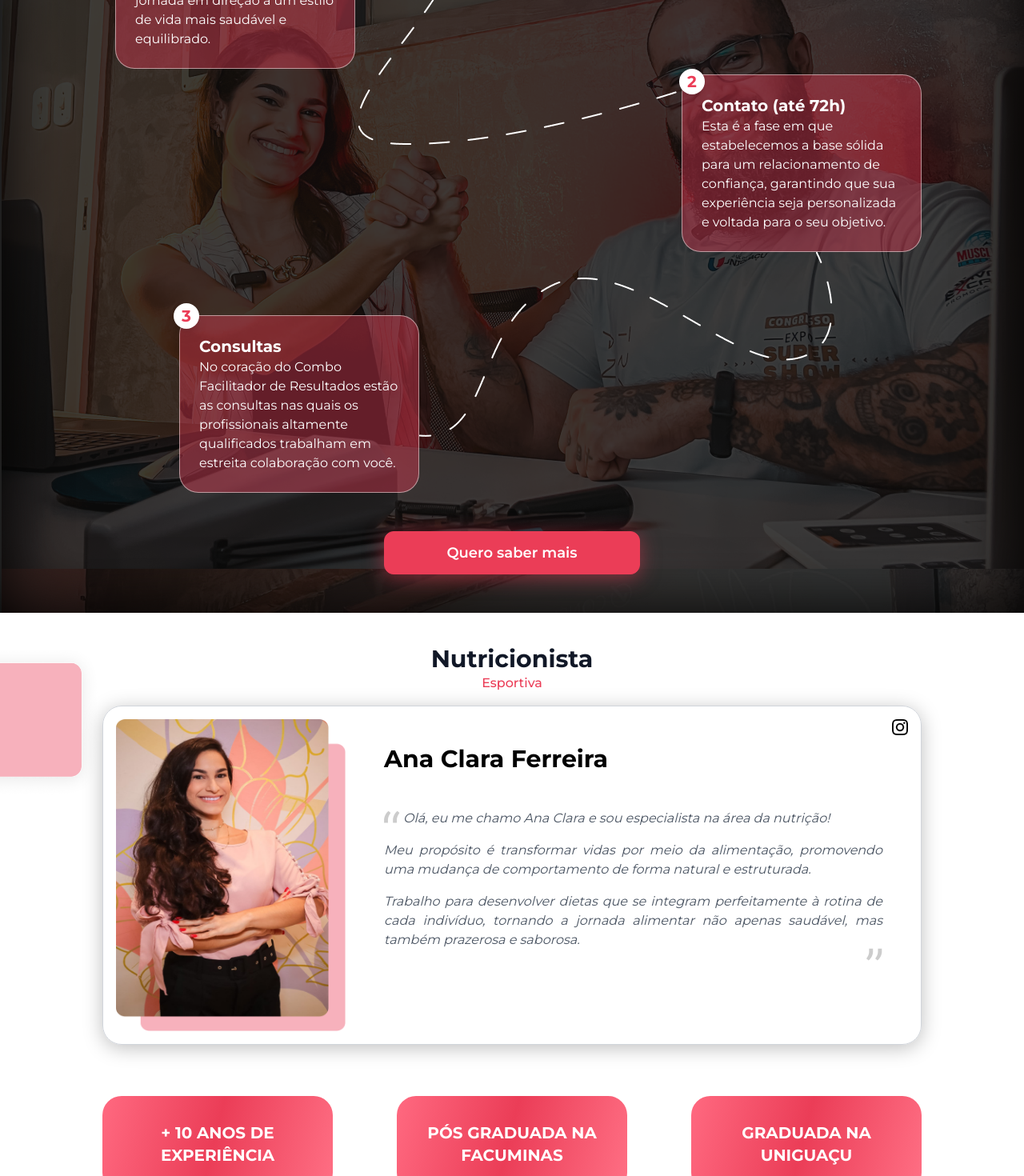
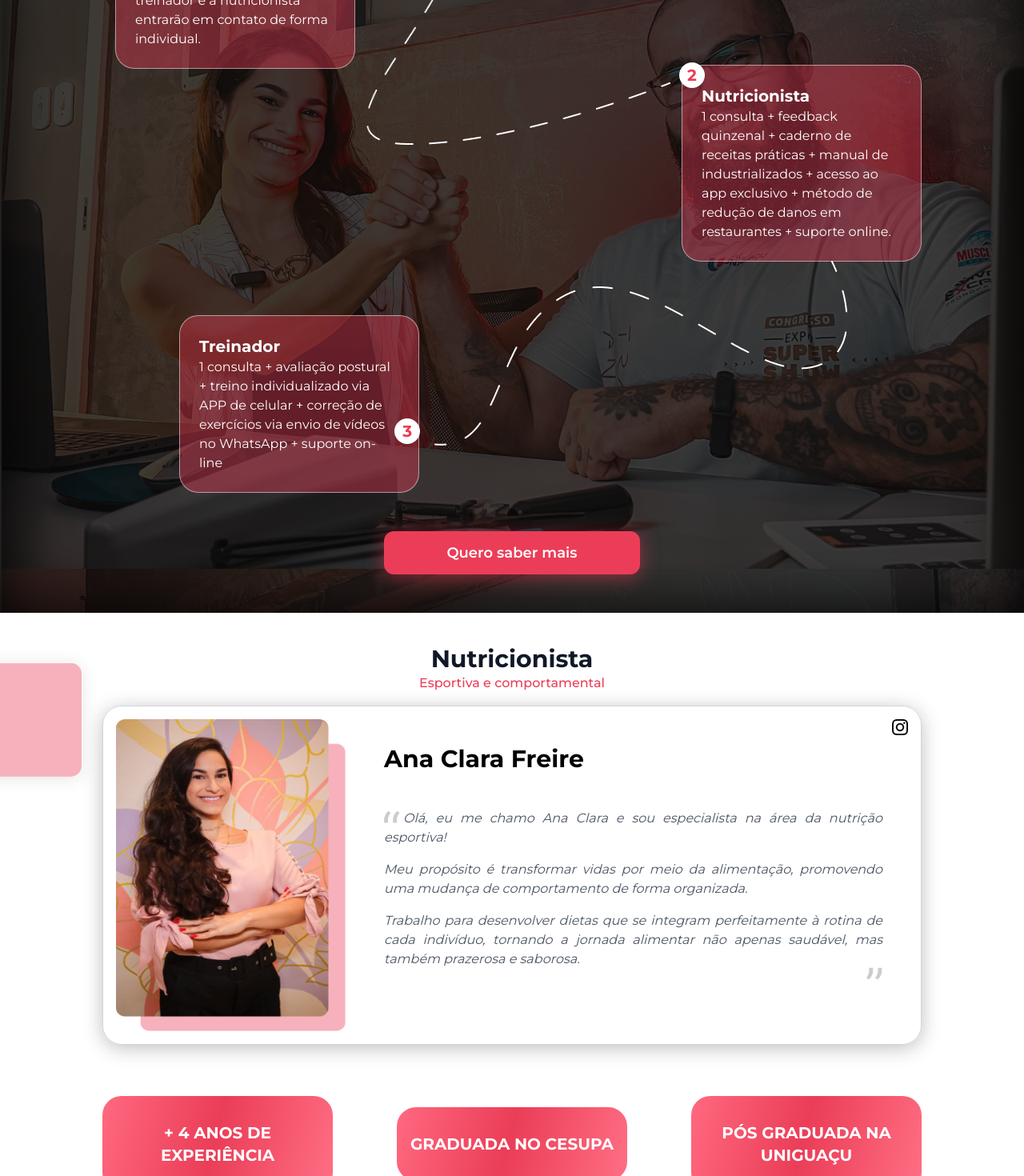
Before and after one commit to leafartech/facilitadorderesultados, a Next.js app: page / in a window 1280 px wide. Shown: the part 1220-2690 px from the top of the page at 80% size. Built offline with nearby package versions, Linux system fonts and the light colour scheme.

Commit message:
versao-final-03

```diff
--- a/src/app/layout.tsx
+++ b/src/app/layout.tsx
@@ -6,7 +6,7 @@ const montserrat = Montserrat({ subsets: ['latin'] })
 
 export const metadata: Metadata = {
   title: 'Combo Facilitador de resultados',
-  description: 'Combo exclusivo do João Navarro (Treinador) com a Ana Clara Ferreira (Nutricionista) com desconto!',
+  description: 'Revitalize seu estilo de vida e conquiste seus objetivos de forma eficiente e sustentável por meio de nossa abordagem individualizada.',
 }
 
 export default function RootLayout({
--- a/src/app/page.tsx
+++ b/src/app/page.tsx
@@ -110,29 +110,30 @@ export default function Home() {
             <div className="relative h-[700px] sm:h-[824px] max-w-5xl w-full flex flex-col sm:flex-row sm:items-center px-4 gap-8 sm:gap-0 mt-6">
               <div className="relative sm:absolute sm:top-12">
                 <TimelineCard
-                  main="Aquisição"
+                  main="Contato"
                   // É o momento crucial em que você decide investir em si mesmo
-                  paragraph="A aquisição é o momento crucial em que você decide investir em si mesmo e dá o primeiro passo para a sua jornada em direção a um estilo de vida mais saudável e equilibrado."
+                  paragraph="Esta é a fase em que estabelecemos uma base sólida para um relacionamento de confiança. Em até 72h, o treinador e a nutricionista entrarão em contato de forma individual."
+                  // paragraph="Em até 72 horas, estabeleceremos uma base sólida para um relacionamento de confiança, garantindo que sua experiência seja personalizada e voltada para o seu objetivo."
                 >
-                  <p className="absolute -top-4 -left-2 sm:-right-2 float-number">1</p>
+                  <p className="absolute -top-4 -left-2 sm:left-[90%] sm:top-[84px] float-number">1</p>
                 </TimelineCard>
               </div>
-              <img src="./images/arrow1.png" alt="" className="absolute top-[90px] left-[276px] w-[476px] h-[299px] hidden sm:block" />
+              <img src="./images/arrow1.png" alt="" className="absolute top-[90px] left-[292px] w-[418px] h-[299px] hidden sm:block" />
               <div className="relative sm:absolute right-0">
                 <TimelineCard
-                  main="Contato (até 72h)"
-                  paragraph="Esta é a fase em que estabelecemos a base sólida para um relacionamento de confiança, garantindo que sua experiência seja personalizada e voltada para o seu objetivo."
+                  main="Nutricionista"
+                  paragraph="1 consulta + feedback quinzenal + caderno de receitas práticas + manual de industrializados + acesso ao app exclusivo + método de redução de danos em restaurantes + suporte online. "
                 >
-                  <p className="absolute -top-4 -left-2 sm:-top-2 sm:-left-1 float-number">2</p>
+                  <p className="absolute -top-4 -left-2 sm:-top-1 sm:-left-1 float-number">2</p>
                 </TimelineCard>
               </div>
-              <img src="./images/arrow2.png" alt="" className="absolute bottom-[70px] right-[111px] hidden sm:block" />
+              <img src="./images/arrow2.png" alt="" className="absolute bottom-[59px] right-[92px] hidden sm:block" />
               <div className="relative sm:absolute bottom-0 sm:left-24">
                 <TimelineCard
-                  main="Consultas"
-                  paragraph="No coração do Combo Facilitador de Resultados estão as consultas nas quais os profissionais altamente qualificados trabalham em estreita colaboração com você."
+                  main="Treinador"
+                  paragraph="1 consulta + avaliação postural + treino individualizado via APP de celular + correção de exercícios via envio de vídeos no WhatsApp + suporte on-line"
                 >
-                  <p className="absolute -top-4 -left-2 float-number sm:bottom-[52px] sm:-right-4">3</p>
+                  <p className="absolute -top-4 -left-2 float-number sm:left-[90%] sm:top-[58%] sm:-right-4">3</p>
                 </TimelineCard>
               </div>
             </div>
@@ -142,16 +143,16 @@ export default function Home() {
           </div>
         </Section>
         <Section id="nutricionista" parallax={false}>
-          <Text main="Nutricionista" subtitle="Esportiva" bg={false} />
-          <IdentityCard href="https://instagram.com/nutri.anaclarafsaa?igshid=MzRlODBiNWFlZA==" name="Ana Clara Ferreira" firstWord="Olá, " citation={
-            ['eu me chamo Ana Clara e sou especialista na área da nutrição!',
-              'Meu propósito é transformar vidas por meio da alimentação, promovendo uma mudança de comportamento de forma natural e estruturada.',
+          <Text main="Nutricionista" subtitle="Esportiva e comportamental" bg={false} />
+          <IdentityCard href="https://instagram.com/nutri.anaclarafsaa?igshid=MzRlODBiNWFlZA==" name="Ana Clara Freire" firstWord="Olá, " citation={
+            ['eu me chamo Ana Clara e sou especialista na área da nutrição esportiva!',
+              'Meu propósito é transformar vidas por meio da alimentação, promovendo uma mudança de comportamento de forma organizada.',
               'Trabalho para desenvolver dietas que se integram perfeitamente à rotina de cada indivíduo, tornando a jornada alimentar não apenas saudável, mas também prazerosa e saborosa.']
           } imagePath="ana-clara" />
           <div className="w-full max-w-5xl flex flex-col sm:flex-row gap-4 sm:gap-20 items-center justify-between mt-8 sm:mt-16 pb-8 px-4 sm:px-0">
-            <InformativeCard title="+ 10 anos de experiência" />
-            <InformativeCard title="Pós graduada na Facuminas" />
-            <InformativeCard title="Graduada na Uniguaçu" />
+            <InformativeCard title="+ 4 anos de experiência" />
+            <InformativeCard title="Graduada no Cesupa" />
+            <InformativeCard title="Pós Graduada na Uniguaçu" />
           </div>
           <img src="./images/rect.png" alt="retângulo" className="hidden sm:block absolute top-0 left-0 h-48" />
         </Section>
@@ -205,13 +206,13 @@ export default function Home() {
               <div className="text-white flex flex-col">
                 <h5 className="font-semibold text-3xl">Planos</h5>
                 <div className="grid grid-cols-2 gap-3 mt-4">
-                  <a href="https://pay.kiwify.com.br/TMdmcNk" className="border border-white rounded-xl font-medium py-2 text-center hover:bg-white hover:text-my hover:font-bold">Mensal</a>
-                  <a href="https://pay.kiwify.com.br/icSlEZE" className="relative border border-white bg-white hover:border-white/95 hover:bg-white/95 text-my rounded-xl font-bold py-2 text-center">
+                  <a href="https://pay.kiwify.com.br/gvjUM43" className="border border-white rounded-xl font-medium py-2 text-center hover:bg-white hover:text-my hover:font-bold">Mensal</a>
+                  <a href="https://pay.kiwify.com.br/V3HSTLx" className="relative border border-white bg-white hover:border-white/95 hover:bg-white/95 text-my rounded-xl font-bold py-2 text-center">
                     <span className="absolute -top-[22px] text-sm font-medium right-0 text-white/50 flex items-end"><StarIcon className="w-5 h-5" />Favorito</span>
                     Trimestral
                   </a>
-                  <a href="https://pay.kiwify.com.br/5rhrfyy" className="border border-white rounded-xl font-medium py-2 text-center hover:bg-white hover:text-my hover:font-bold">Semestral</a>
-                  <a href="https://pay.kiwify.com.br/ejHnms7" className="border border-white rounded-xl font-medium py-2 text-center hover:bg-white hover:text-my hover:font-bold">Anual</a>
+                  <a href="https://pay.kiwify.com.br/U1VMdBb" className="border border-white rounded-xl font-medium py-2 text-center hover:bg-white hover:text-my hover:font-bold">Semestral</a>
+                  <a href="https://pay.kiwify.com.br/h5c1o4n" className="border border-white rounded-xl font-medium py-2 text-center hover:bg-white hover:text-my hover:font-bold">Anual</a>
                 </div>
               </div>
             </div>
--- a/src/components/Dropdown/index.tsx
+++ b/src/components/Dropdown/index.tsx
@@ -4,20 +4,30 @@ import { useState } from "react";
 interface DropdownProps {
     title: string
     text: string
+    second?: boolean
+    href?: string
 }
 
-export default function Dropdown({ text, title }: DropdownProps) {
+export default function Dropdown({ text, title, second, href }: DropdownProps) {
     const [isActived, setIsActived] = useState<boolean>(false)
 
     return (
-        <div className="sm:max-w-xs w-full">
-            <div className="w-full rounded border-b-2 border-my bg-gray-50 px-4 py-3 cursor-pointer" onClick={e => setIsActived(!isActived)}>
+        <div className="w-full">
+            <div className={`w-full rounded border-b-2 ${second ? '' : 'border-my bg-gray-50'} px-4 py-3 cursor-pointer`} onClick={e => setIsActived(!isActived)}>
                 <h4 className="text-xl flex justify-between font-medium">
                     {title}
                     <PlusSmallIcon className="h-5 w-5" />
                 </h4>
-                <div className={`py-3 text-gray-600 ${isActived ? 'block' : 'hidden'}`}>
-                    <p className="text-sm">{text}</p>
+                <div className={`py-3 ${second ? 'text-white/80' : 'text-gray-600'} ${isActived ? 'block' : 'hidden'}`}>
+                    <p className="text-sm">
+                        {text}
+                        {href && (
+                            <>
+                                <br />
+                                <a href={href} className="underline">link de compra</a>
+                            </>
+                        )}
+                    </p>
                 </div>
             </div>
         </div>
--- a/src/components/InformativeCard/index.tsx
+++ b/src/components/InformativeCard/index.tsx
@@ -6,8 +6,8 @@ interface InformativeCardProps {
 
 export default function InformativeCard({ title }: InformativeCardProps) {
 	return (
-		<div className="w-full text-center px-4 py-8 text-white flex flex-col gap-2 grad-main rounded-3xl justify-center items-center">
-			<h4 className="text-lg sm:text-xl font-bold uppercase">{title}</h4>
+		<div className="w-full text-center px-4 py-4 sm:py-8 text-white flex flex-col gap-2 grad-main rounded-2xl sm:rounded-3xl justify-center items-center">
+			<h4 className="text-base sm:text-xl font-bold uppercase">{title}</h4>
 		</div>
 	)
 }
```
Also changed, not shown: src/components/MySwiper/index.tsx (+4 -4 lines).
